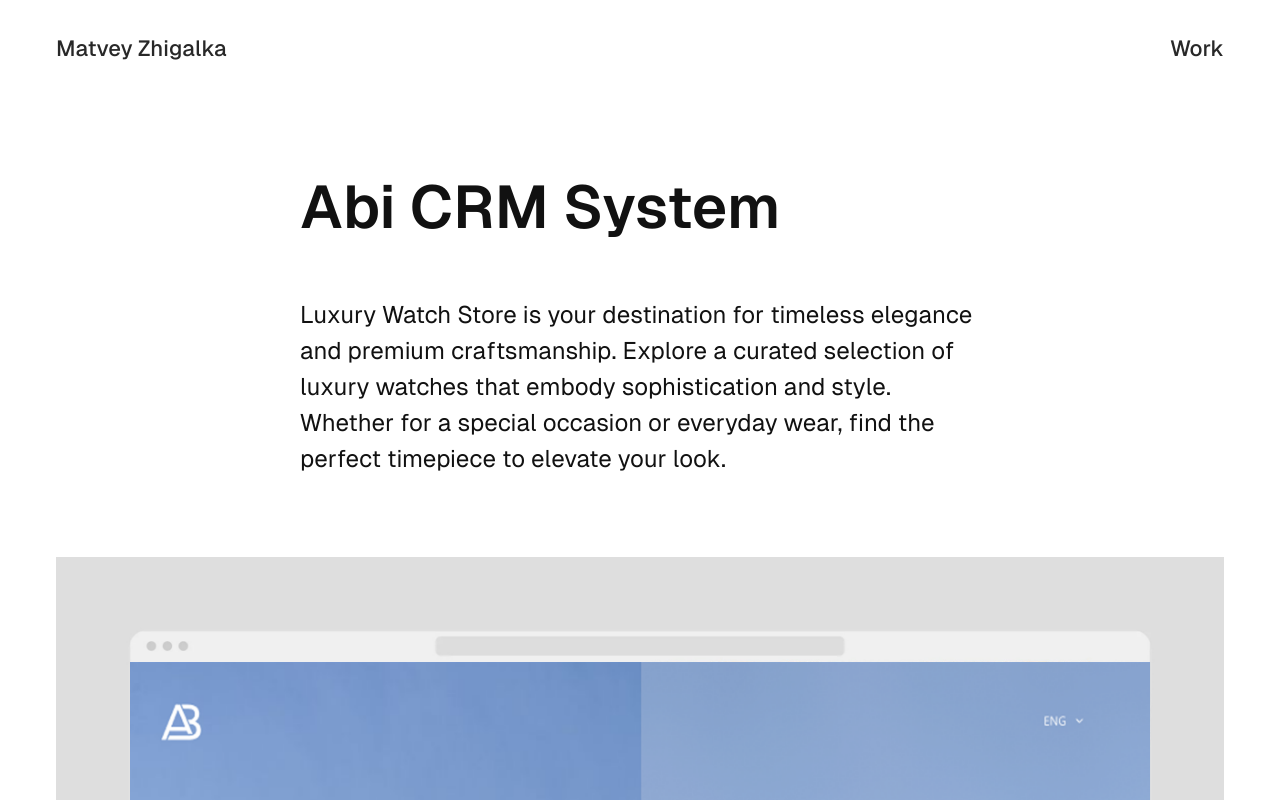
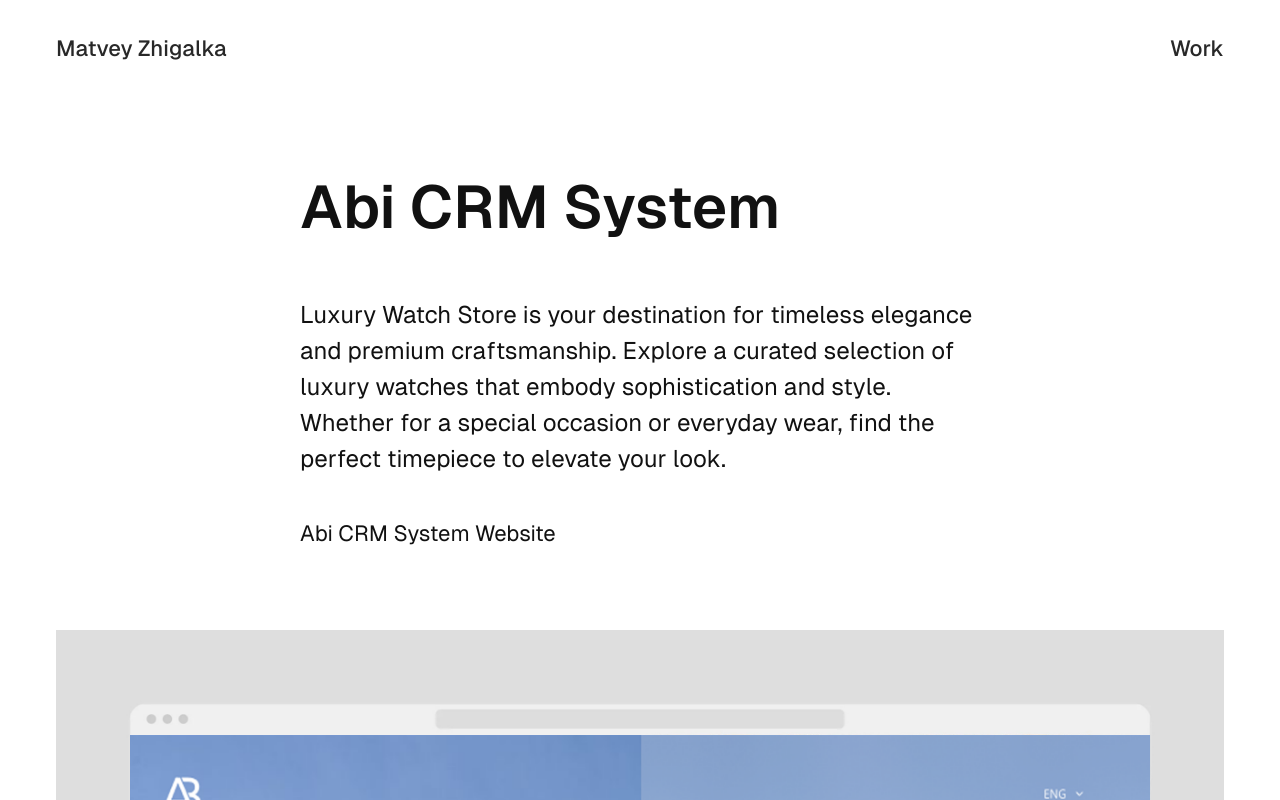
Before and after one commit to mzhigalka/ownWebsite, a React (Create React App) app: page /work/abi-crm in a window 1280 px wide. Shown: the top 800 px of the page. Built offline with nearby package versions, Linux system fonts and the light colour scheme.

Commit message:
added paths to go to websites

```diff
--- a/src/assets/constant/projects.ts
+++ b/src/assets/constant/projects.ts
@@ -41,6 +41,7 @@ export const projectsComponents = [
     description: '',
     images: [pizza1, pizza2, pizza3],
     video: pizza4,
+    link: "https://react-pizza-six-mocha.vercel.app/",
   },
   {
     id: "dlnure",
@@ -49,6 +50,7 @@ export const projectsComponents = [
     description: '',
     images: [dlnure1, dlnure2, dlnure3],
     video: dlnure4,
+    link: "https://hotel-industry.vercel.app/",
   },
   {
     id: "airpods",
@@ -57,6 +59,7 @@ export const projectsComponents = [
     description: '',
     images: [airpods1, airpods2, airpods3],
     video: airpods4,
+    link: "https://air-pods-lending.vercel.app/",
   },
   {
     id: "password",
@@ -65,6 +68,7 @@ export const projectsComponents = [
     description: '',
     images: [password1, password2, password3],
     video: password4,
+    link: "https://password-generator-three-bice.vercel.app/",
   },
   {
     id: "sneakers",
@@ -73,6 +77,7 @@ export const projectsComponents = [
     description: '',
     images: [sneakers1, sneakers2, sneakers3],
     video: sneakers4,
+    link: "https://react-sneakers-shop-v2.vercel.app/",
   },
   {
     id: "watch-store",
@@ -81,6 +86,7 @@ export const projectsComponents = [
     description: '',
     images: [watch1, watch2, watch3],
     video: watch4,
+    link: "",
   },
   {
     id: "abi-crm",
@@ -89,5 +95,6 @@ export const projectsComponents = [
     description: '',
     images: [crm1, crm2, crm3],
     video: crm4,
+    link: "",
   },
 ];
--- a/src/pages/Work.tsx
+++ b/src/pages/Work.tsx
@@ -25,9 +25,16 @@ const Work = () => {
             <p className="mt-[60px] mb-[40px] text-black font-normal text-[24px]">
               {project.text}
             </p>
-            <div className="text-xl text-semigrey font-light">
+            <div className="text-xl text-semigrey font-light mb-10">
               <p>{project.description}</p>
             </div>
+            <a
+              className="font-normal text-black text-[22px] hover:underline"
+              href={project.link}
+              target="__blank"
+            >
+              {project.title} Website
+            </a>
           </div>
         </div>
         <div className="flex flex-col gap-5">
```
